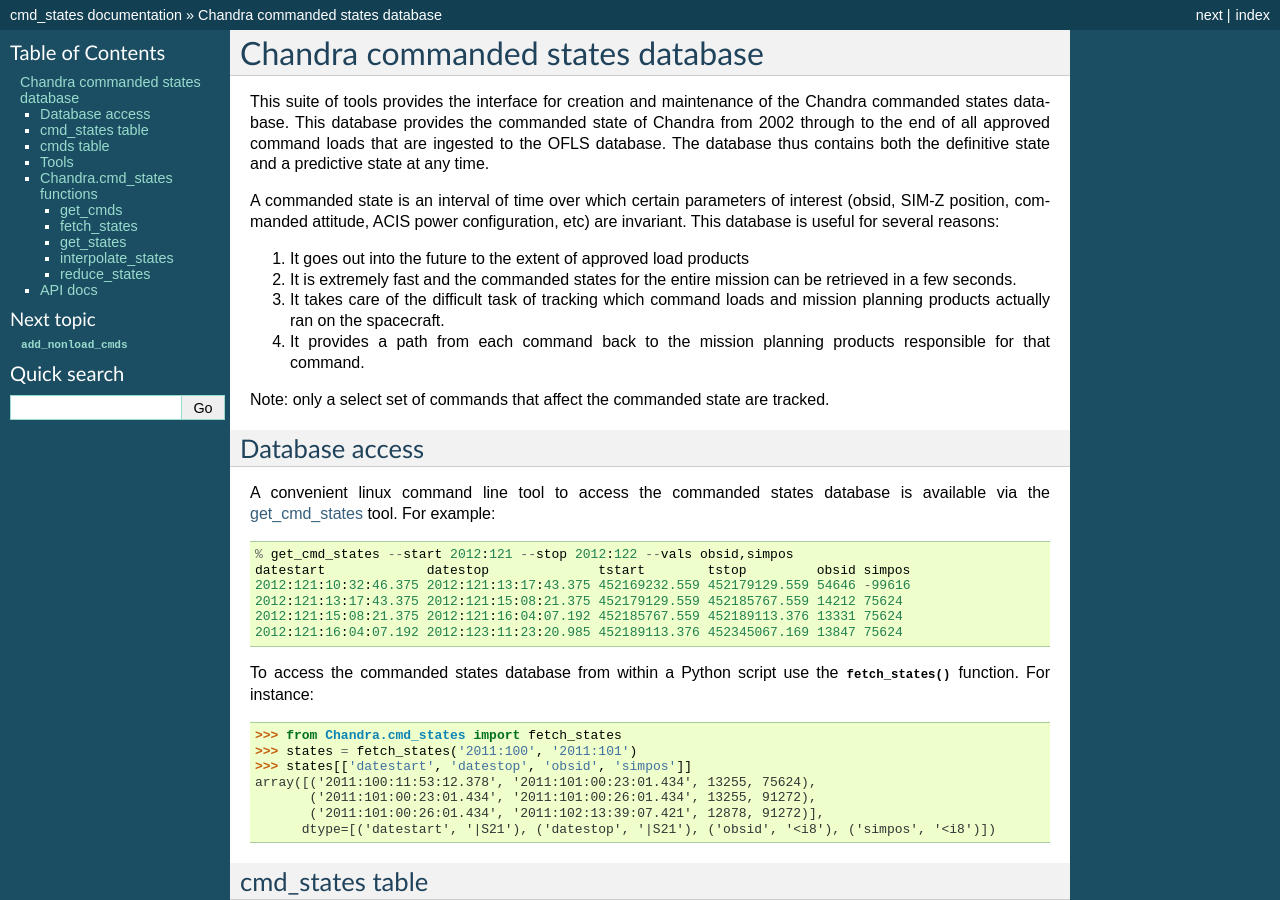
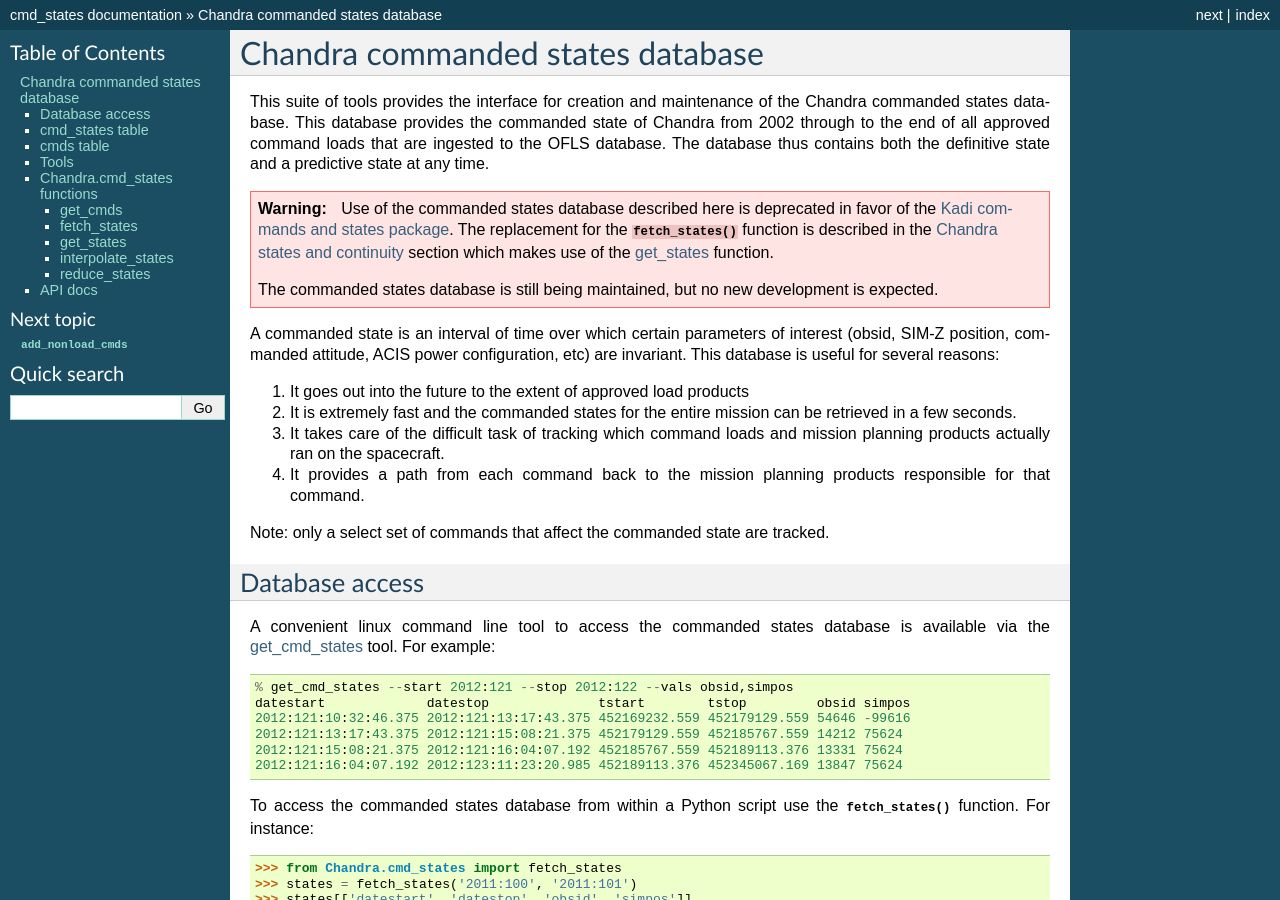
Before and after one commit to sot/chandra_cmd_states, a Sphinx documentation site: the page built from docs/index.rst, in a window 1280 px wide and 900 px high. Built offline with Sphinx 7.4.7, drawn with Linux system fonts in a browser that asks for light colours; the version number could not be read and is left out.

Commit message:
Update index.rst to indicate package deprecation

```diff
--- a/docs/index.rst
+++ b/docs/index.rst
@@ -6,6 +6,19 @@
 of Chandra from 2002 through to the end of all approved command loads that are
 ingested to the OFLS database.  The database thus contains both the definitive
 state and a predictive state at any time.
+
+.. Warning:: Use of the commanded states database described here is deprecated
+   in favor of the `Kadi commands and states
+   package <http://cxc.cfa.harvard.edu/mta/ASPECT/tool_doc/kadi/commands_states.html>`_.
+   The replacement for the :func:`~Chandra.cmd_states.fetch_states` function is described
+   in the `Chandra states and continuity
+   <http://cxc.cfa.harvard.edu/mta/ASPECT/tool_doc/kadi/commands_states.html#states>`_
+   section which makes use of the `get_states
+   <http://cxc.cfa.harvard.edu/mta/ASPECT/tool_doc/kadi/api.html#kadi.commands.states.get_states>`_
+   function.
+
+   The commanded states database is still being maintained, but no new development
+   is expected.
 
 A commanded state is an interval of time over which certain parameters of
 interest (obsid, SIM-Z position, commanded attitude, ACIS power configuration,
```
